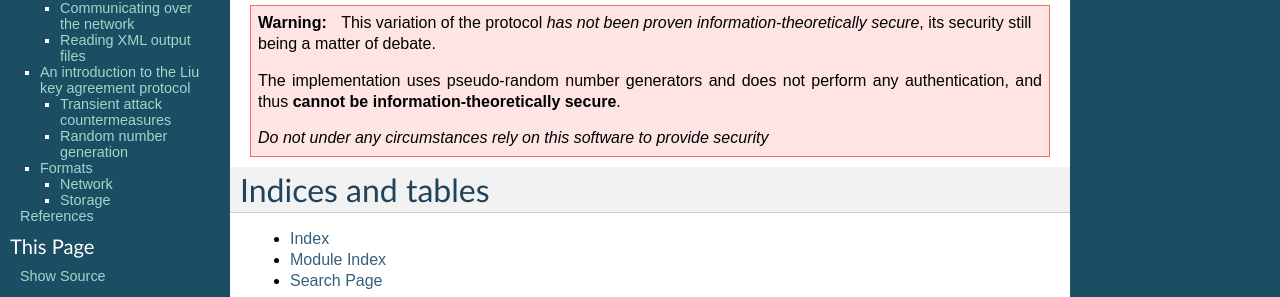
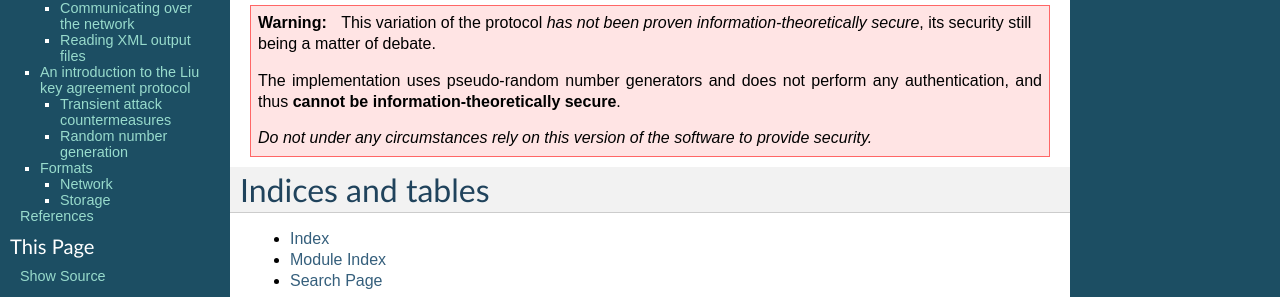
Before and after one commit to noospheer/Liup, a Sphinx documentation site: the page built from doc/index.rst, in a window 1280 px wide and 900 px high. Shown: the part 186-483 px from the top of the window. Built offline with Sphinx 7.4.7, drawn with Linux system fonts in a browser that asks for light colours.

Commit message:
Update index.rst

```diff
--- a/doc/index.rst
+++ b/doc/index.rst
@@ -18,9 +18,8 @@ Based on the work of prof. Pao-Lo Liu, U Buffalo [1].
     and does not perform any authentication,
     and thus **cannot be information-theoretically secure**.
 
-    *Do not
-    under any circumstances rely on this software to provide
-    security*
+    *Do not under any circumstances rely on this version of
+    the software to provide security.*
 
 .. toctree::
    :maxdepth: 2
```
